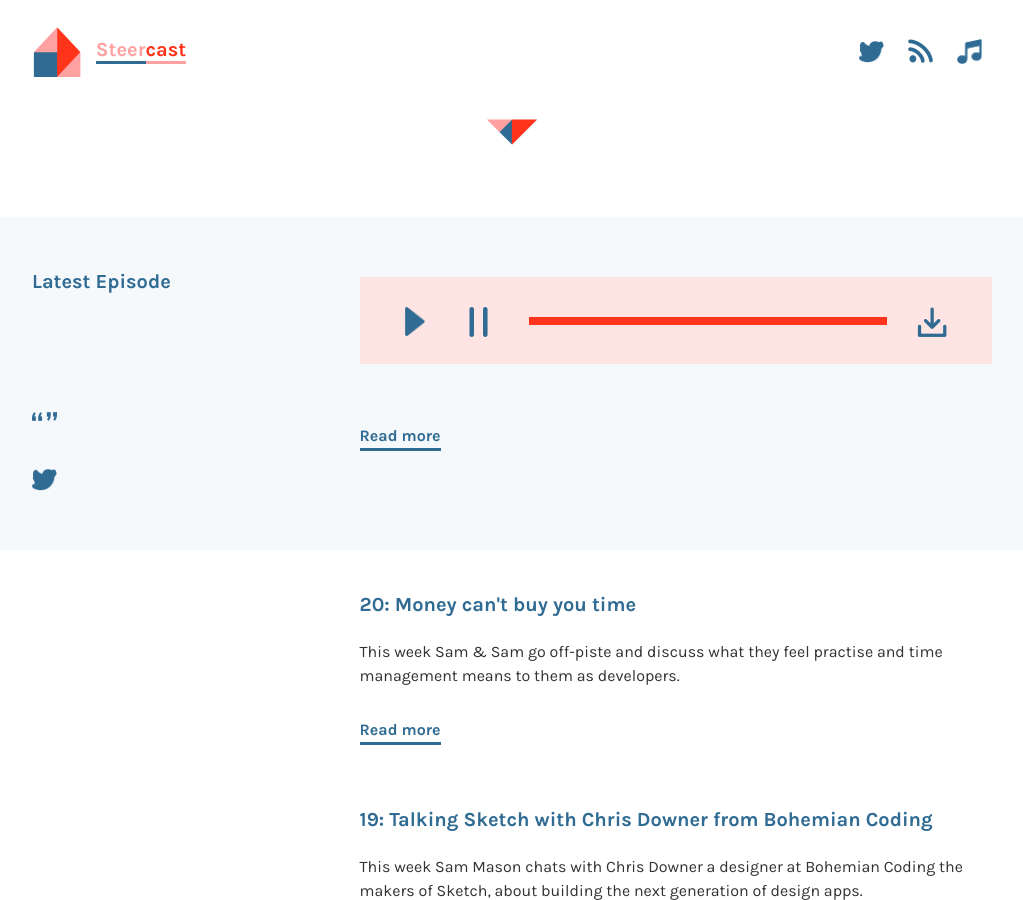
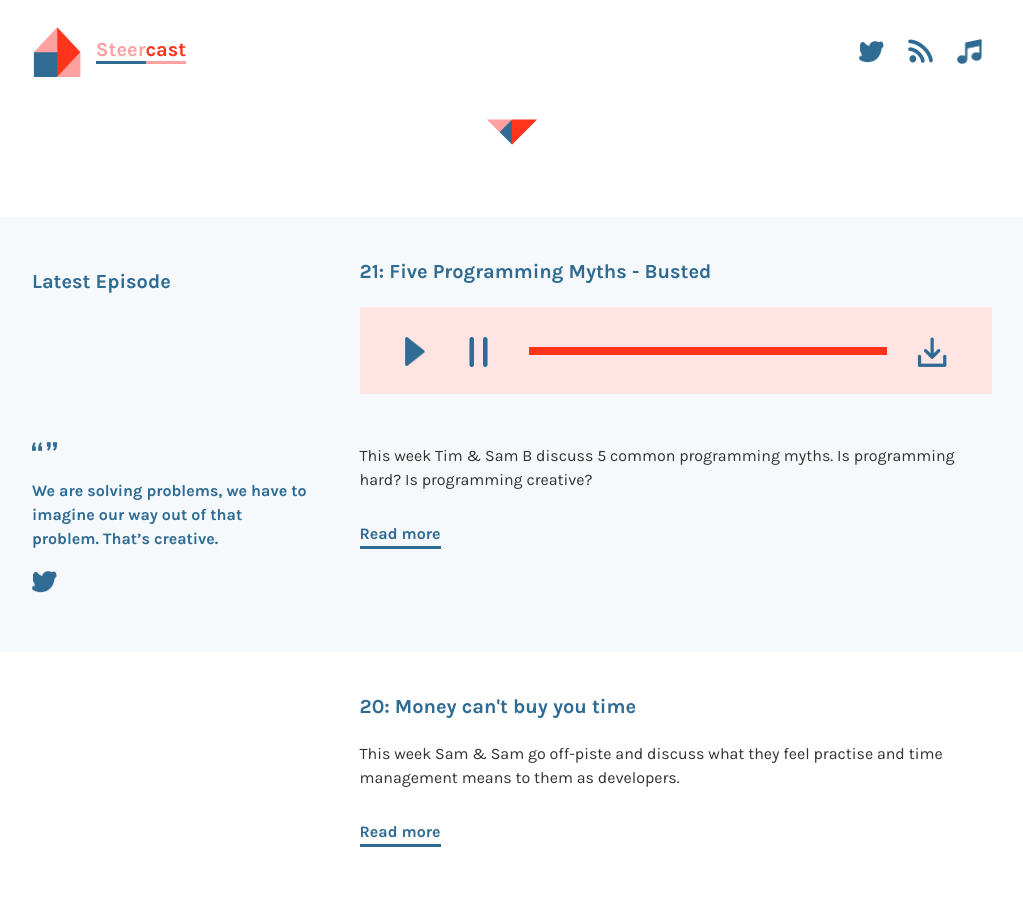
Before and after one commit to vivienney/podcast, a Jekyll site: the page built from index.html, in a window 1280 px wide and 900 px high, scrolled down 453 px. Shown: the whole window, without its empty margins (128-1151 px from the left). Built offline with Jekyll 4.4.1, drawn with Linux system fonts in a browser that asks for light colours.

Commit message:
Update 21.markdown

```diff
--- a/_episodes/21.markdown
+++ b/_episodes/21.markdown
@@ -1,14 +1,14 @@
 ---
 layout: post
 title: "21"
-long_title: "21: Five Programming Myths - Busted”
+long_title: "21: Five Programming Myths - Busted"
 date: 2015-05-26 10:00:00
 quote: "We are solving problems, we have to imagine our way out of that problem. That’s creative."
 audio_link: "http://steer-podcast.s3-eu-west-1.amazonaws.com/21.mp3"
 # Details for RSS Feed
 duration: "27:22" # duration in minutes:seconds
 length: 26279101  # size in bytes
-summary: "This week Tim & Sam B discuss 5 common programming myths. Is programming hard? Is programming creative?”
+summary: "This week Tim & Sam B discuss 5 common programming myths. Is programming hard? Is programming creative?"
 
 # The main content cant be more than 4,000 characters
 ---
```
